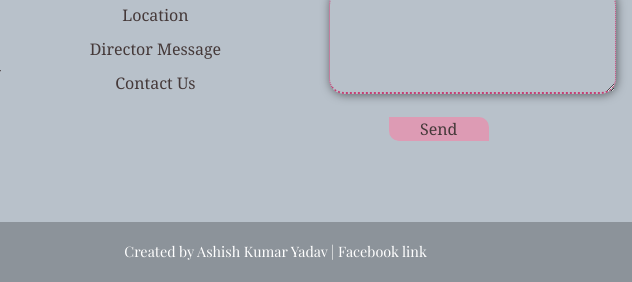
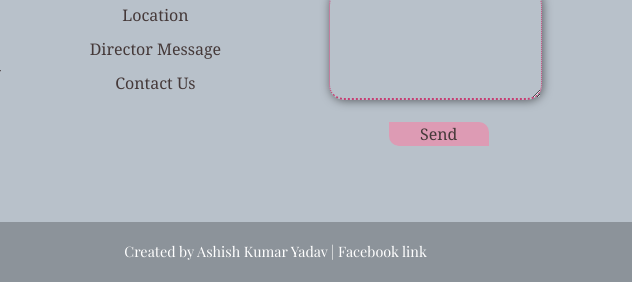
Before and after one commit to ashishkumaryadav7/Gyan-Ganga-Public-School-Website, a plain HTML site: page index.html in a window 1280 px wide. Shown: the part 2458-2740 px from the top of the page, 648-1280 px from the left. Drawn offline with nearby package versions, Linux system fonts and the light colour scheme.

Commit message:
Update style.css

```diff
--- a/CSS/style.css
+++ b/CSS/style.css
@@ -701,6 +701,8 @@ header{
 }
 .msg-box{
     font-size: 1rem;
+    width: 213px;
+    height: 115px;
     font-family: Cambria, Cochin, Georgia, Times, 'Times New Roman', serif;
     border: 1px dotted;
     background: none;
@@ -717,6 +719,8 @@ header{
     margin-top: 10px;
     display: flex;
     justify-content: center;
+    outline: none;
+    border: none;
 }
 .btn-box{
     font-size: 1rem;
@@ -728,6 +732,7 @@ header{
     transition: all .3s;
     border: none;
 }
+
 .btn-box:hover{
     width: 200px;
     border-radius: 10px 0 10px 0;
```
